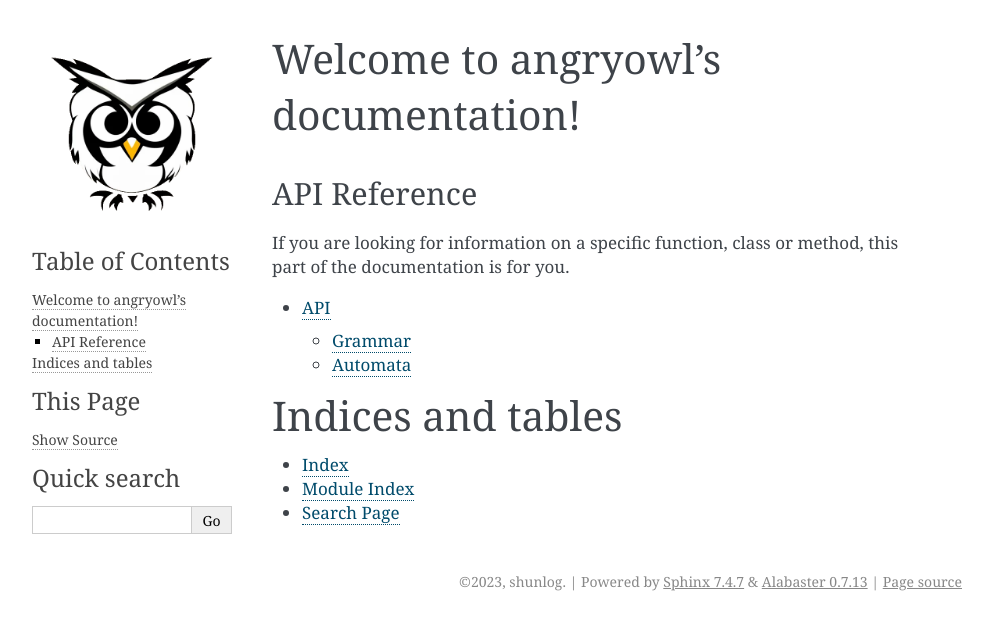
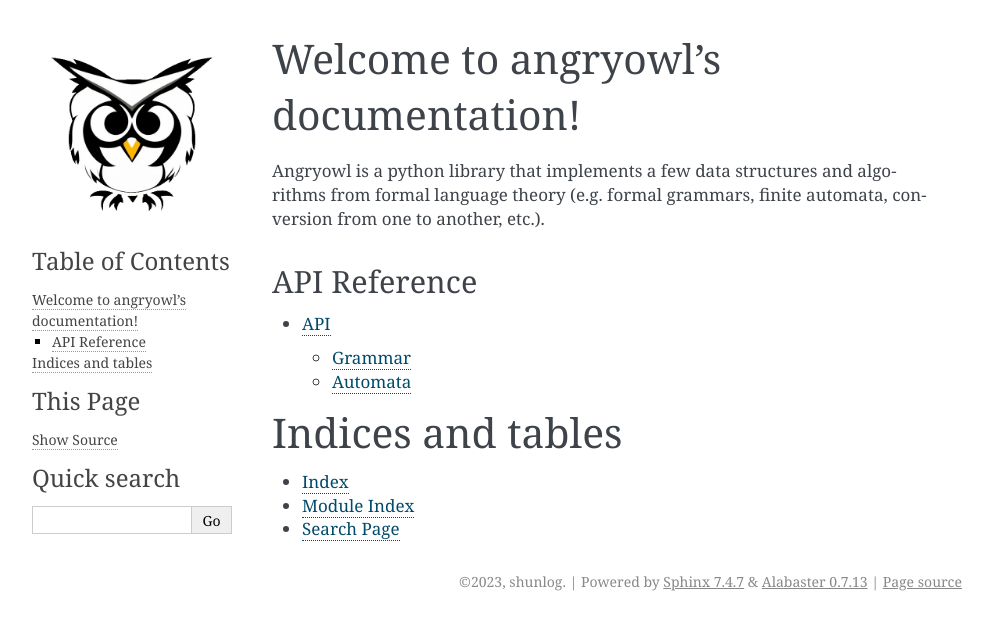
Before and after one commit to shunlog/angryowl, a Sphinx documentation site: the page built from docs/source/index.rst, in a window 1280 px wide. Shown: the top 630 px of the page, without its empty margins (148-1141 px from the left). Built offline with Sphinx 7.4.7, drawn with Linux system fonts in a browser that asks for light colours.

Commit message:
update docs index

```diff
--- a/docs/source/index.rst
+++ b/docs/source/index.rst
@@ -5,6 +5,8 @@
 
 Welcome to angryowl's documentation!
 ====================================
+Angryowl is a python library that implements a few data structures and algorithms from formal language theory
+(e.g. formal grammars, finite automata, conversion from one to another, etc.).
 
 .. toctree::
    :maxdepth: 2
@@ -12,9 +14,6 @@
 
 API Reference
 -------------
-
-If you are looking for information on a specific function, class or
-method, this part of the documentation is for you.
 
 .. toctree::
    :maxdepth: 2
```
